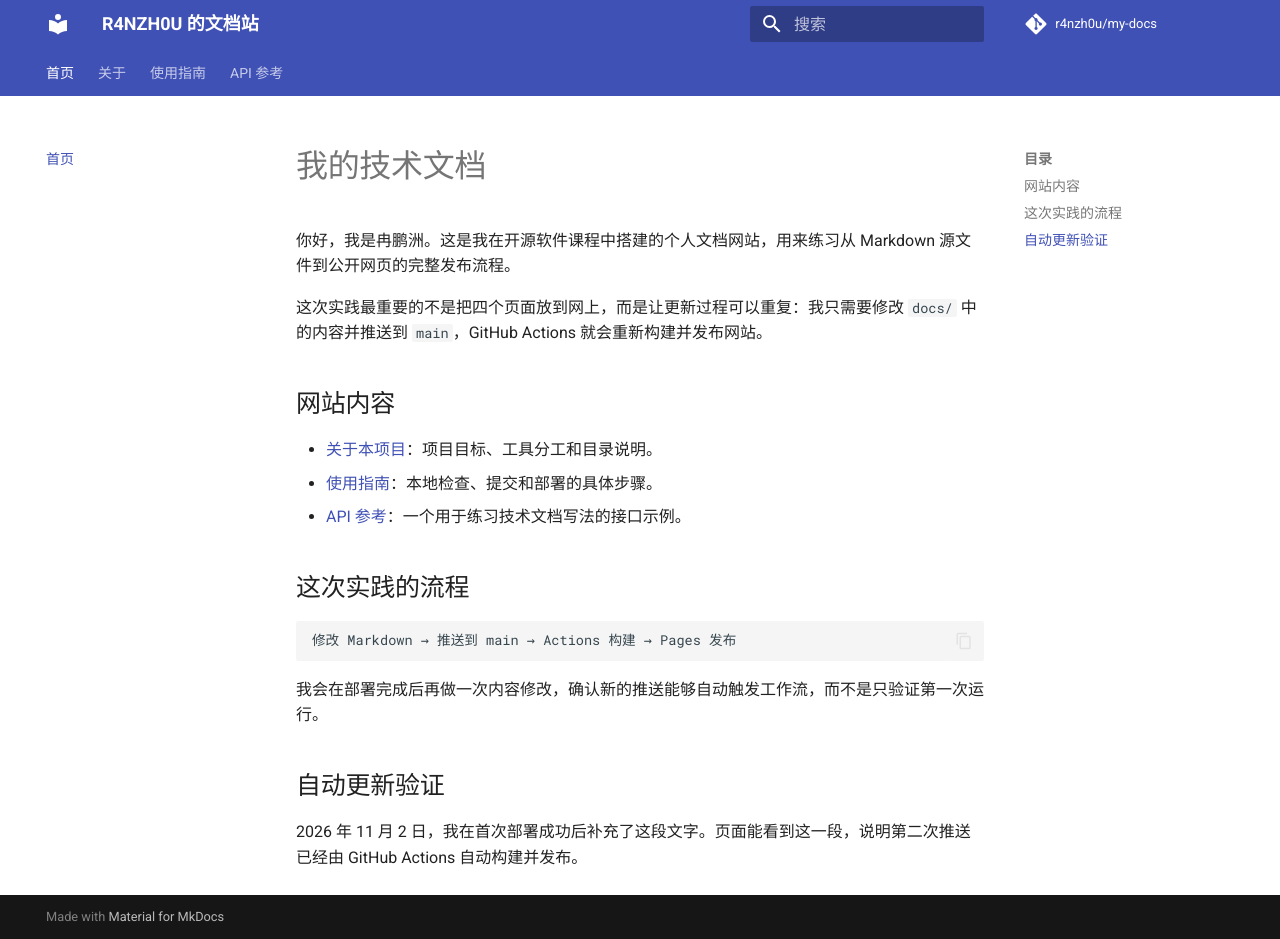
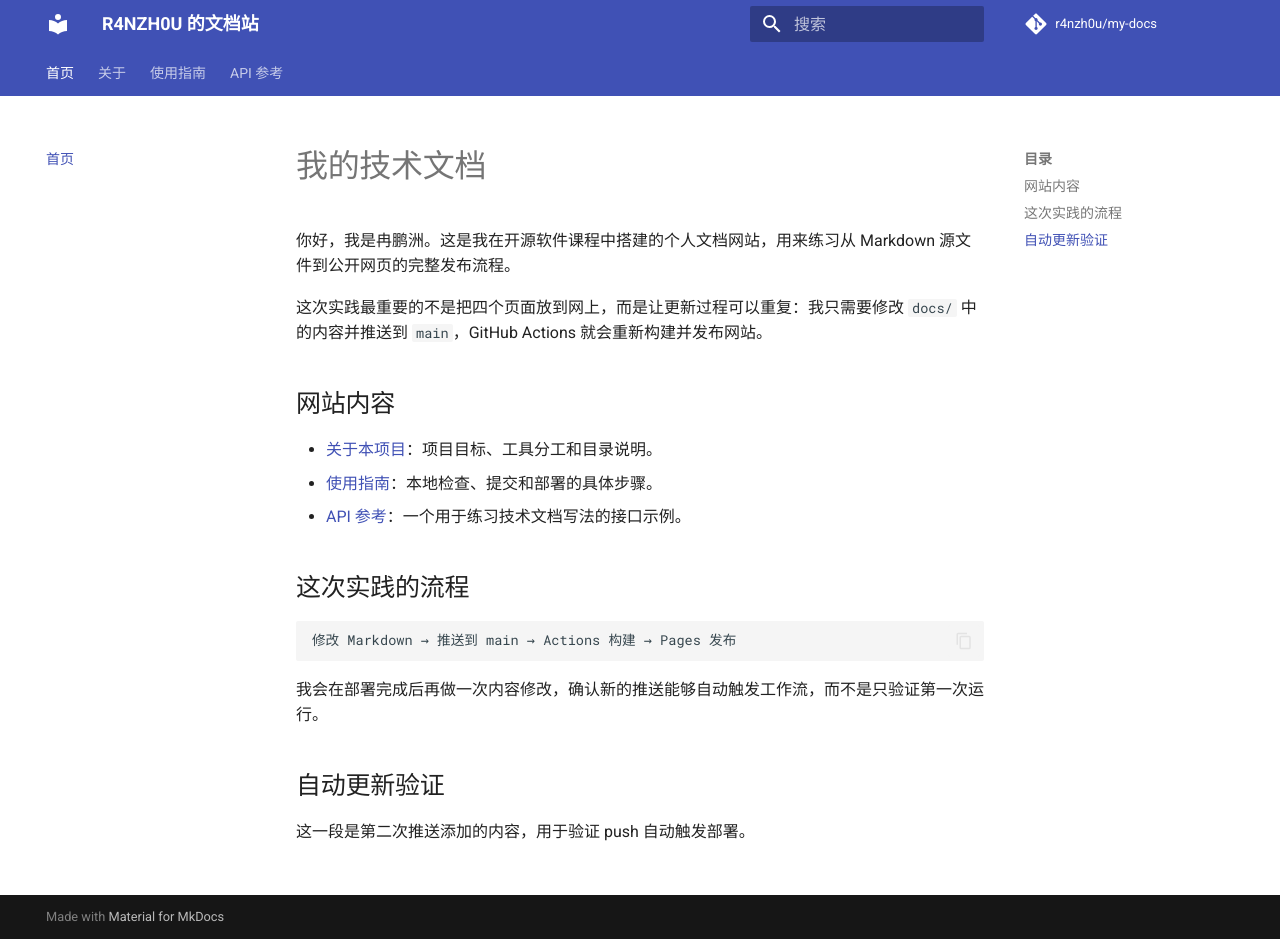
Before and after one commit to R4NZH0U/my-docs, an MkDocs documentation site: the page built from docs/index.md, in a window 1280 px wide and 939 px high. Built offline with MkDocs 1.6.1 and Material for MkDocs 9.7.7, drawn with Linux system fonts in a browser that asks for light colours; comment, search, counter and statistics services are not loaded.

Commit message:
Verify auto deploy on push

```diff
--- a/docs/index.md
+++ b/docs/index.md
@@ -20,4 +20,4 @@
 
 ## 自动更新验证
 
-2026 年 11 月 2 日，我在首次部署成功后补充了这段文字。页面能看到这一段，说明第二次推送已经由 GitHub Actions 自动构建并发布。
+这一段是第二次推送添加的内容，用于验证 push 自动触发部署。
```
